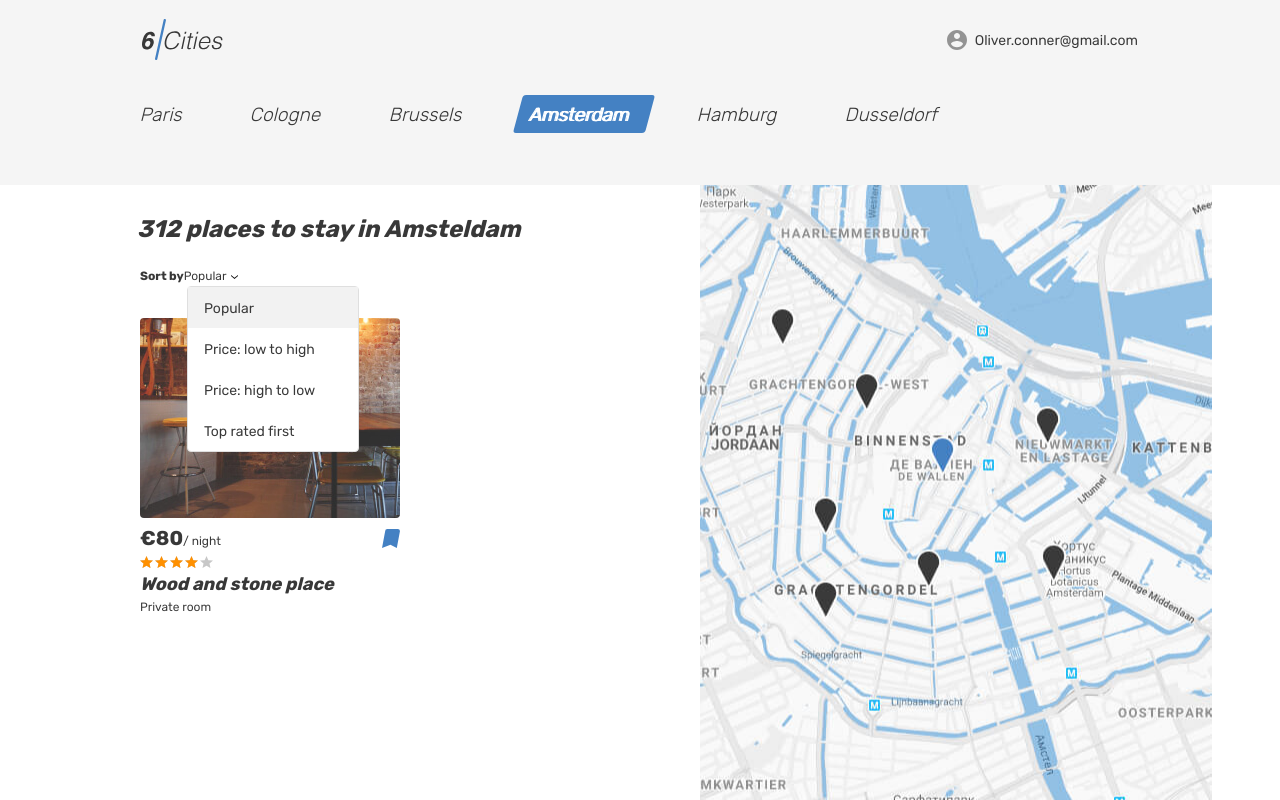
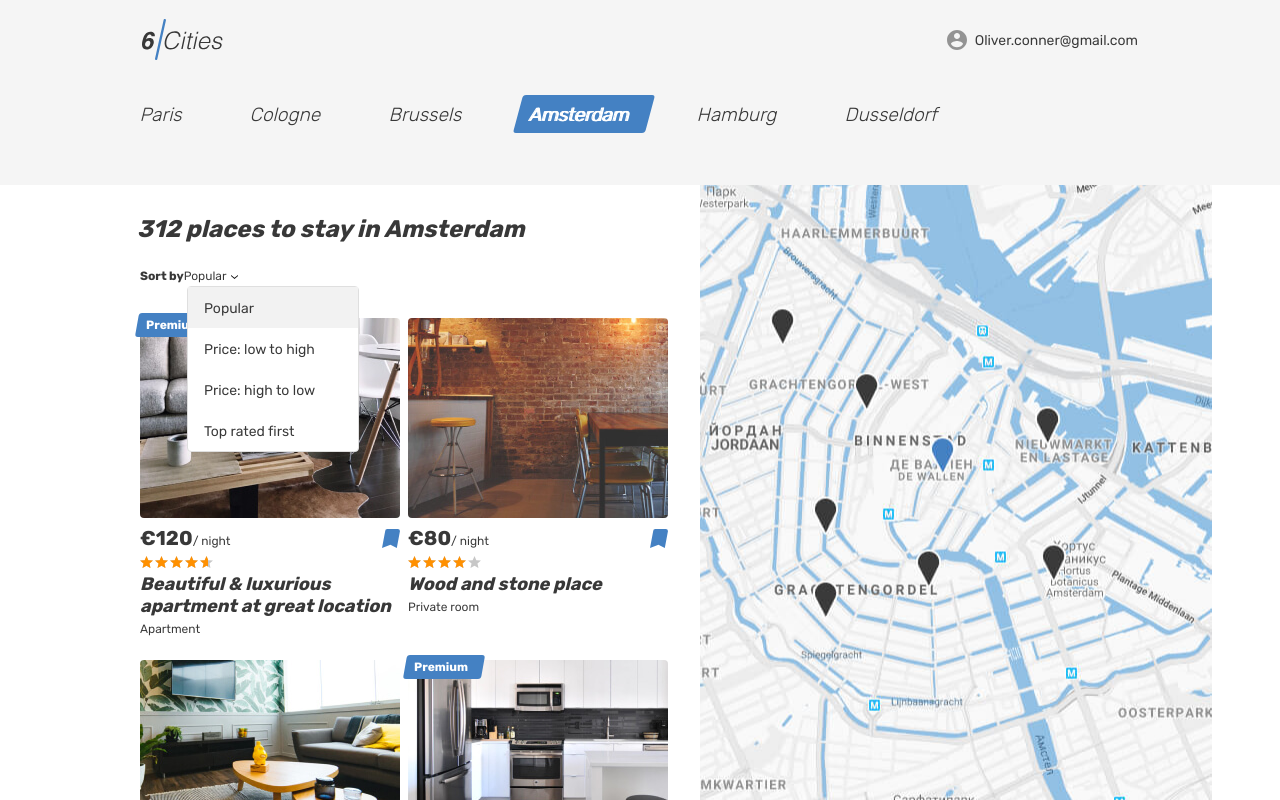
Before and after one commit to sincro2010/1474151-six-cities-6, a React app: page / in a window 1280 px wide. Built offline with nearby package versions, Linux system fonts and the light colour scheme.

Commit message:
Подключаем пропсы к карточкам предложений, импортируем в файлах компонентов пакет prop-types, описываем код для валидации всех props

```diff
--- a/src/components/app/app.jsx
+++ b/src/components/app/app.jsx
@@ -1,12 +1,30 @@
 import React from 'react';
+import PropTypes from "prop-types";
 import MainPage from '../main-page/main-page';
+
+//import placeData from '../../mock/places.js';
 
 const App = (props) => {
     const {propertiesNumber} = props;
+    const {placeData} = props;
 
     return  (
-        <MainPage propertiesNumber={propertiesNumber}/>
+        <MainPage propertiesNumber={propertiesNumber} places={placeData}/>
     );
 };
 
+MainPage.propTypes = {
+    propertiesNumber: PropTypes.number.isRequired,
+    places: PropTypes.arrayOf(
+        PropTypes.shape({
+            title: PropTypes.string.isRequired,
+            image: PropTypes.string.isRequired,
+            type: PropTypes.string.isRequired,
+            price: PropTypes.number.isRequired,
+            rating: PropTypes.number,
+            isPremium: PropTypes.bool
+        })
+    ).isRequired
+  };
+
 export default App;
--- a/src/components/main-page/main-page.jsx
+++ b/src/components/main-page/main-page.jsx
@@ -1,8 +1,10 @@
 import React from 'react';
-import Places from '../places/places';
+import PropTypes from "prop-types";
+import Place from "../place/place";
 
 const MainPage = (props) => {
     const {propertiesNumber} = props;
+    const {places} = props;
 
     return (
     <body>
@@ -76,7 +78,7 @@ const MainPage = (props) => {
             <div className="cities__places-container container">
                 <section className="cities__places places">
                 <h2 className="visually-hidden">Places</h2>
-                <b className="places__found">{propertiesNumber} places to stay in Amsteldam</b>
+                <b className="places__found">{propertiesNumber} places to stay in Amsterdam</b>
                 <form className="places__sorting" action="#" method="get">
                     <span className="places__sorting-caption">Sort by</span>
                     <span className="places__sorting-type" tabIndex="0">
@@ -95,7 +97,21 @@ const MainPage = (props) => {
 
 
                 <div className="cities__places-list places__list tabs__content">
-                    <Places/>
+
+                    {places.map((item, index) => {
+                    return (
+                    <Place
+                        key={index}
+                        title={item.title}
+                        image={item.image}
+                        type={item.type}
+                        price={item.price}
+                        rating={item.rating}
+                        isPremium={item.isPremium}
+                    />
+                    );
+                    })}
+
                 </div>
 
 
@@ -111,5 +127,19 @@ const MainPage = (props) => {
     );
 };
 
+MainPage.propTypes = {
+    propertiesNumber: PropTypes.number.isRequired,
+    places: PropTypes.arrayOf(
+        PropTypes.shape({
+            title: PropTypes.string.isRequired,
+            image: PropTypes.string.isRequired,
+            type: PropTypes.string.isRequired,
+            price: PropTypes.number.isRequired,
+            rating: PropTypes.number,
+            isPremium: PropTypes.bool
+        })
+    ).isRequired
+  };
+
 
 export default MainPage;
--- a/src/components/places/places.jsx
+++ b/src/components/place/place.jsx
@@ -1,18 +1,23 @@
 import React from 'react';
 
-const Places = (props) => {
+const Place = (props) => {
     return (
 
-        [<article className="cities__place-card place-card">
+        <article className="cities__place-card place-card">
+              {props.isPremium && (
+                  <div className="place-card__mark">
+                  <span>Premium</span>
+                </div>
+              )}
         <div className="cities__image-wrapper place-card__image-wrapper">
             <a href="#">
-            <img className="place-card__image" src="img/room.jpg" width="260" height="200" alt="Place image"/>
+            <img className="place-card__image" src={`img/${props.image}`} width="260" height="200" alt="Place image"/>
             </a>
         </div>
         <div className="place-card__info">
             <div className="place-card__price-wrapper">
             <div className="place-card__price">
-                <b className="place-card__price-value">&euro;80</b>
+                <b className="place-card__price-value">&euro;{props.price}</b>
                 <span className="place-card__price-text">&#47;&nbsp;night</span>
             </div>
             <button className="place-card__bookmark-button place-card__bookmark-button--active button" type="button">
@@ -24,20 +29,19 @@ const Places = (props) => {
             </div>
             <div className="place-card__rating rating">
             <div className="place-card__stars rating__stars">
-                <span style={{width: '80%'}}></span>
-                <span className="visually-hidden">Rating</span>
+                <span style={{width: `${props.rating}%`}}></span>
+                <span className="visually-hidden">{props.rating}</span>
             </div>
             </div>
             <h2 className="place-card__name">
-            <a href="#">Wood and stone place</a>
+            <a href="#">{props.title}</a>
             </h2>
-            <p className="place-card__type">Private room</p>
+            <p className="place-card__type">{props.type}</p>
         </div>
-        </article>].map((place) => place)
-
+        </article>
 
     );
 
 };
 
-export default Places;
+export default Place;
--- a/src/index.js
+++ b/src/index.js
@@ -6,9 +6,52 @@ const Setting = {
     NUMBER_OF_PROPERTIES: 312
   };
 
+const placeData = [
+    {
+      title: `Beautiful & luxurious apartment at great location`,
+      image: `apartment-01.jpg`,
+      type: `Apartment`,
+      price: 120,
+      rating: 93,
+      isPremium: true
+    },
+    {
+      title: `Wood and stone place`,
+      image: `room.jpg`,
+      type: `Private room`,
+      price: 80,
+      rating: 80
+    },
+    {
+      title: `Canal View Prinsengracht`,
+      image: `apartment-02.jpg`,
+      type: `Apartment`,
+      price: 132,
+      rating: 80
+    },
+    {
+      title: `Nice, cozy, warm big bed apartment`,
+      image: `apartment-03.jpg`,
+      type: `Apartment`,
+      price: 180,
+      rating: 100,
+      isPremium: true
+    },
+    {
+      title: `Wood and stone place`,
+      image: `room.jpg`,
+      type: `Private room`,
+      price: 80,
+      rating: 80
+    }
+  ];
+
+
+
 ReactDOM.render(
     <App
         propertiesNumber={Setting.NUMBER_OF_PROPERTIES}
+        placeData = {placeData}
     />,
     document.querySelector(`#root`)
 );
```
